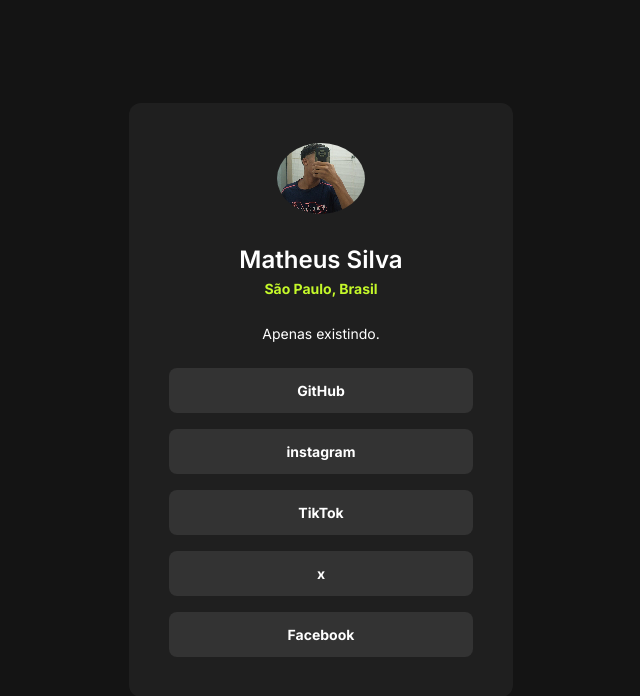
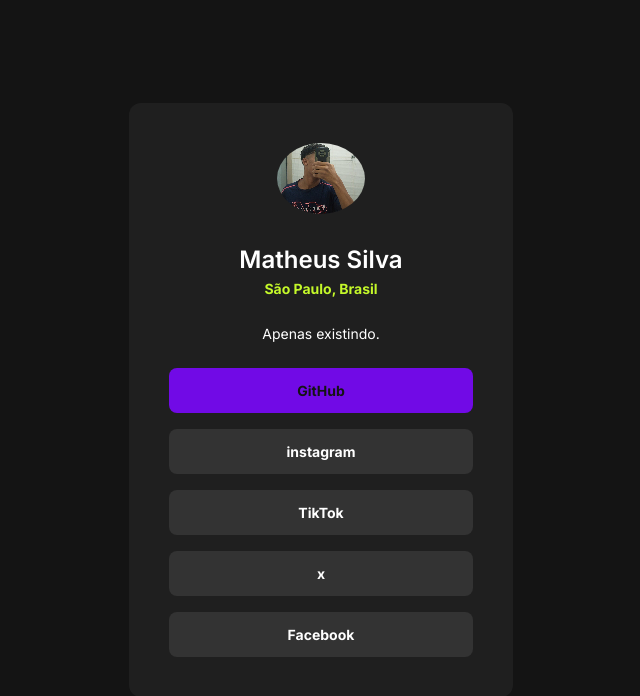
Before and after one commit to Matheuseas23/Meus-links, a plain HTML site: page Index.Html in a window 1280 px wide. In both pictures the pointer is over the link "GitHub". Shown: the whole page, without its empty margins (319-959 px from the left). Drawn offline with Linux system fonts and the light colour scheme.

Commit message:
adcionado efeito de hover para as âncoras

```diff
--- a/style.css
+++ b/style.css
@@ -63,3 +63,9 @@ div a {
     font-size: 14px;
     line-height: 21px;
 }
+
+div a:hover {
+    background-color: #710ae6;
+    color: #141414;
+    transition: 0.7s;
+}
```
